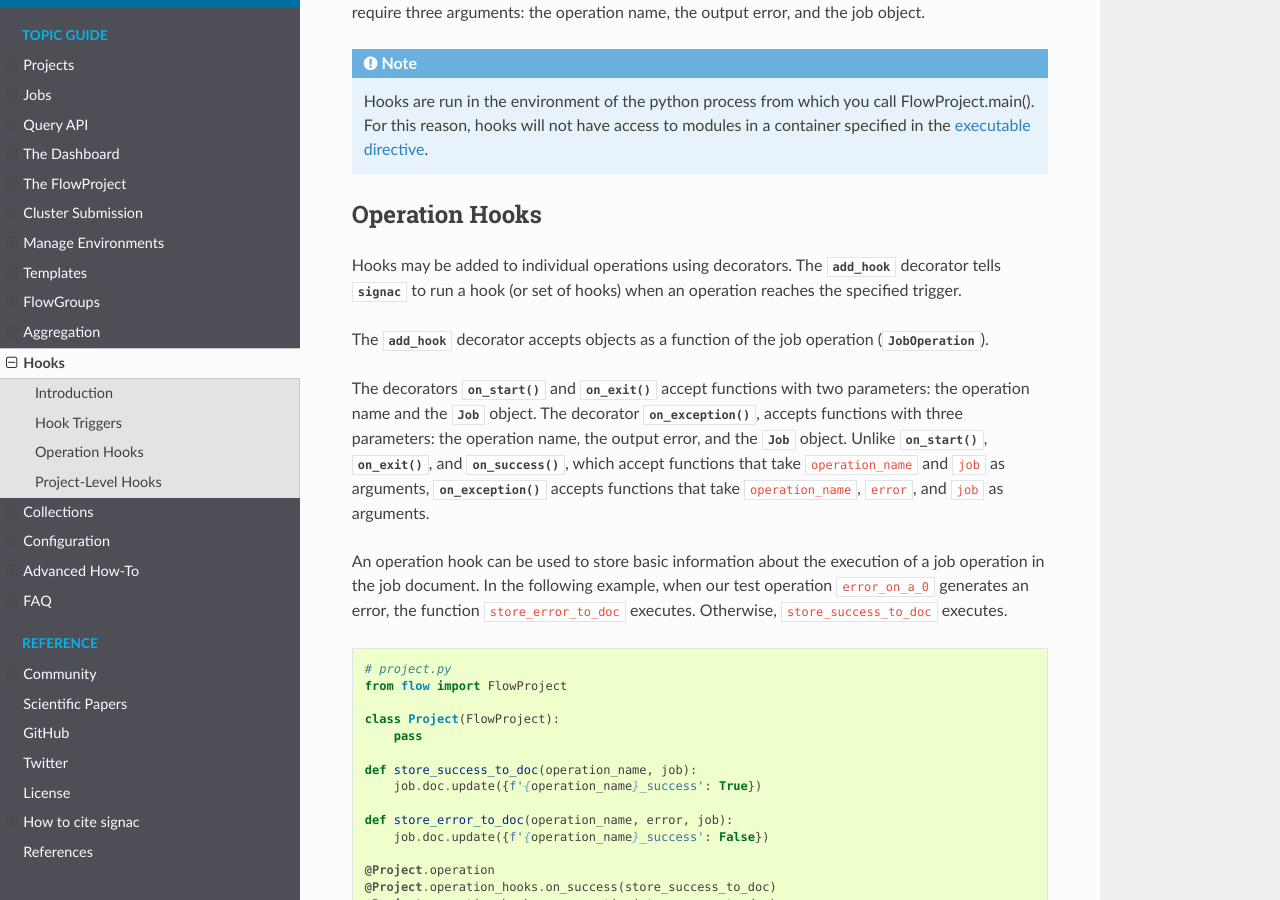
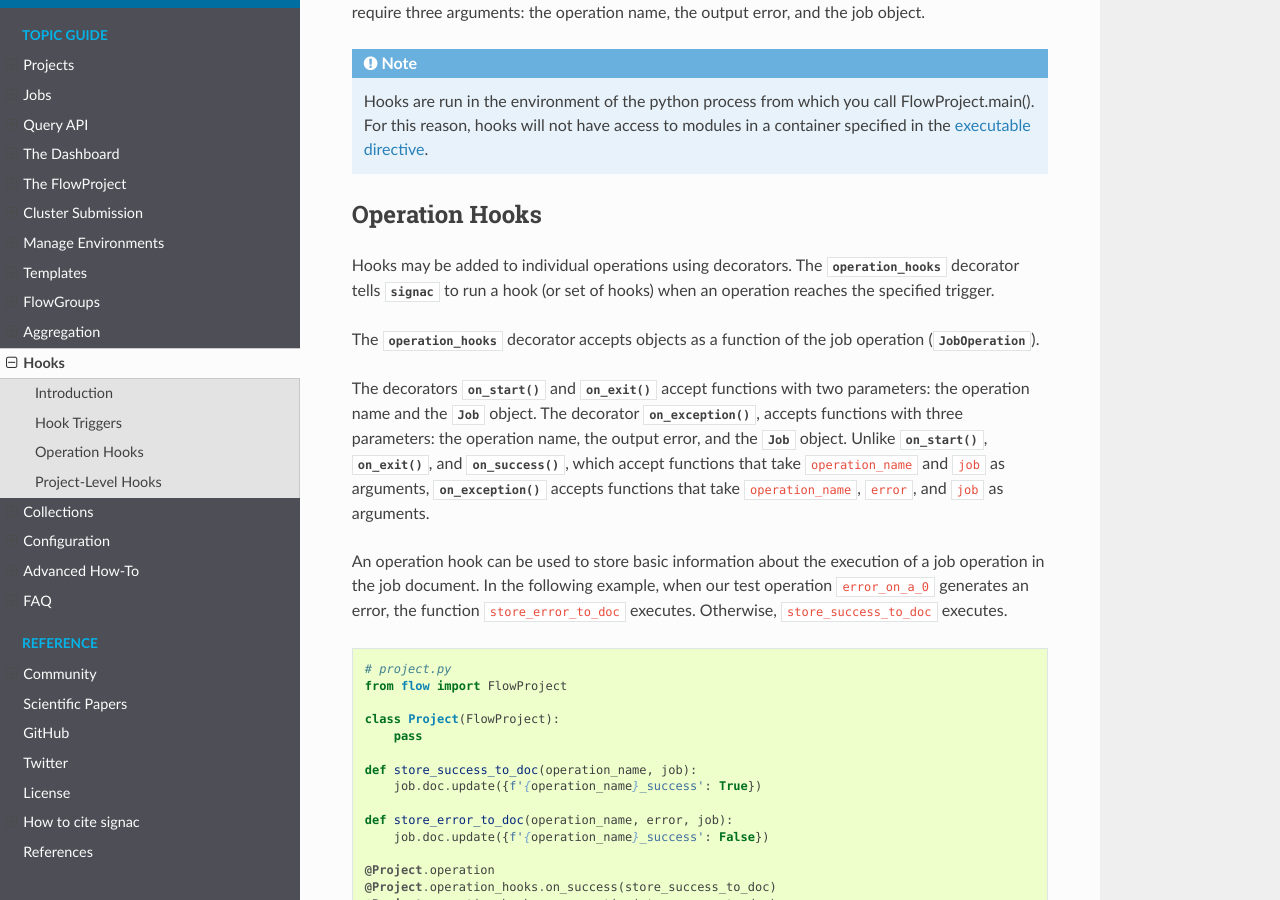
Before and after one commit to glotzerlab/signac-docs, a Sphinx documentation site: the page built from docs/source/hooks.rst, in a window 1280 px wide and 900 px high, scrolled down 901 px. Built offline with Sphinx 7.4.7 and the Read the Docs theme 2.0.0, drawn with Linux system fonts in a browser that asks for light colours.

Commit message:
Replace add_hook with operation_hooks

```diff
--- a/docs/source/hooks.rst
+++ b/docs/source/hooks.rst
@@ -25,15 +25,15 @@ Hook Triggers
 
 The following triggers are provided:
 
-1. :py:meth:`~flow.FlowProject.add_hook.on_start` will execute when the operation begins execution.
-2. :py:meth:`~flow.FlowProject.add_hook.on_exit` will execute when the operation exits, with or without error.
-3. :py:meth:`~flow.FlowProject.add_hook.on_success` will execute when the operation exits without error.
-4. :py:meth:`~flow.FlowProject.add_hook.on_exception` will execute when the operation exits with error.
+1. :py:meth:`~flow.FlowProject.operation_hooks.on_start` will execute when the operation begins execution.
+2. :py:meth:`~flow.FlowProject.operation_hooks.on_exit` will execute when the operation exits, with or without error.
+3. :py:meth:`~flow.FlowProject.operation_hooks.on_success` will execute when the operation exits without error.
+4. :py:meth:`~flow.FlowProject.operation_hooks.on_exception` will execute when the operation exits with error.
 
 Hooks can be installed at the :ref:`operation level <operation hooks>` or at the :ref:`flow-project level<project-level hooks>`.
 Project-level hooks are called for every operation in the flow project.
 
-The hooks created with triggers :py:meth:`~flow.FlowProject.add_hook.on_start`, :py:meth:`~flow.FlowProject.add_hook.on_exit`,  and :py:meth:`~flow.FlowProject.add_hook.on_success` require two arguments: the operation name and the job object. Hooks created to trigger :py:meth:`~flow.FlowProject.add_hook.on_exception` require three arguments: the operation name, the output error, and the job object.
+The hooks created with triggers :py:meth:`~flow.FlowProject.operation_hooks.on_start`, :py:meth:`~flow.FlowProject.operation_hooks.on_exit`,  and :py:meth:`~flow.FlowProject.operation_hooks.on_success` require two arguments: the operation name and the job object. Hooks created to trigger :py:meth:`~flow.FlowProject.operation_hooks.on_exception` require three arguments: the operation name, the output error, and the job object.
 
 .. note::
 
@@ -46,13 +46,13 @@ Operation Hooks
 ===============
 
 Hooks may be added to individual operations using decorators.
-The :py:class:`~flow.FlowProject.add_hook` decorator tells :py:class:`~signac` to run a hook (or set of hooks) when an operation reaches the specified trigger.
+The :py:class:`~flow.FlowProject.operation_hooks` decorator tells :py:class:`~signac` to run a hook (or set of hooks) when an operation reaches the specified trigger.
 
-The :py:class:`~flow.FlowProject.add_hook` decorator accepts objects as a function of the job operation (:py:class:`~flow.project.JobOperation`).
+The :py:class:`~flow.FlowProject.operation_hooks` decorator accepts objects as a function of the job operation (:py:class:`~flow.project.JobOperation`).
 
-The decorators :py:meth:`~flow.FlowProject.add_hook.on_start` and  :py:meth:`~flow.FlowProject.add_hook.on_exit` accept functions with two parameters: the operation name and the :py:class:`Job` object.
-The decorator :py:meth:`~flow.FlowProject.add_hook.on_exception`, accepts functions with three parameters: the operation name, the output error, and the :py:class:`Job` object.
-Unlike :py:meth:`~flow.FlowProject.add_hook.on_start`, :py:meth:`~flow.FlowProject.add_hook.on_exit`,  and :py:meth:`~flow.FlowProject.add_hook.on_success`, which accept functions that take ``operation_name`` and ``job`` as arguments, :py:meth:`~flow.FlowProject.add_hook.on_exception` accepts functions that take ``operation_name``, ``error``, and ``job`` as arguments.
+The decorators :py:meth:`~flow.FlowProject.operation_hooks.on_start` and  :py:meth:`~flow.FlowProject.operation_hooks.on_exit` accept functions with two parameters: the operation name and the :py:class:`Job` object.
+The decorator :py:meth:`~flow.FlowProject.operation_hooks.on_exception`, accepts functions with three parameters: the operation name, the output error, and the :py:class:`Job` object.
+Unlike :py:meth:`~flow.FlowProject.operation_hooks.on_start`, :py:meth:`~flow.FlowProject.operation_hooks.on_exit`,  and :py:meth:`~flow.FlowProject.operation_hooks.on_success`, which accept functions that take ``operation_name`` and ``job`` as arguments, :py:meth:`~flow.FlowProject.operation_hooks.on_exception` accepts functions that take ``operation_name``, ``error``, and ``job`` as arguments.
 
 
 An operation hook can be used to store basic information about the execution of a job operation in the job document.
```
